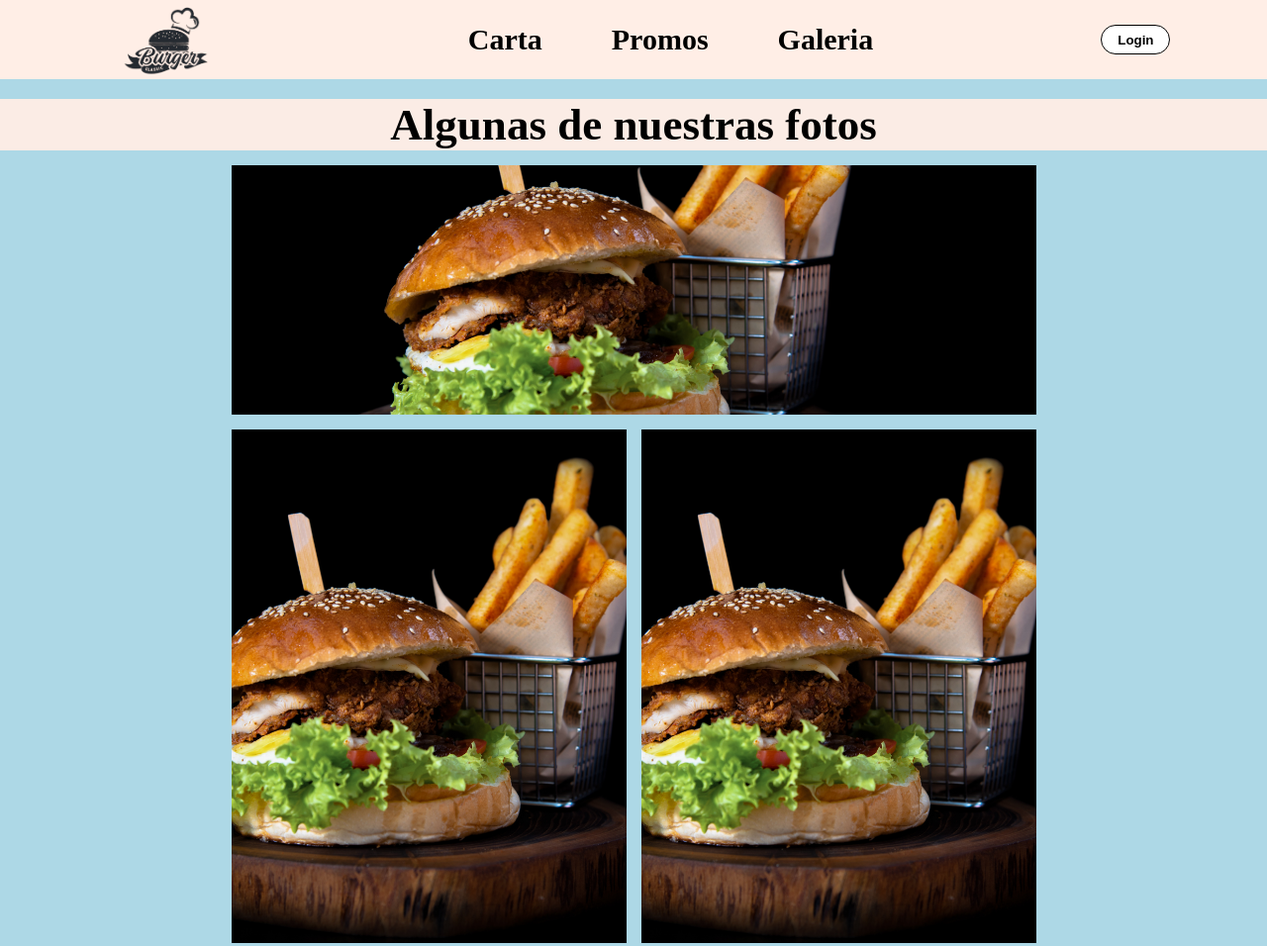
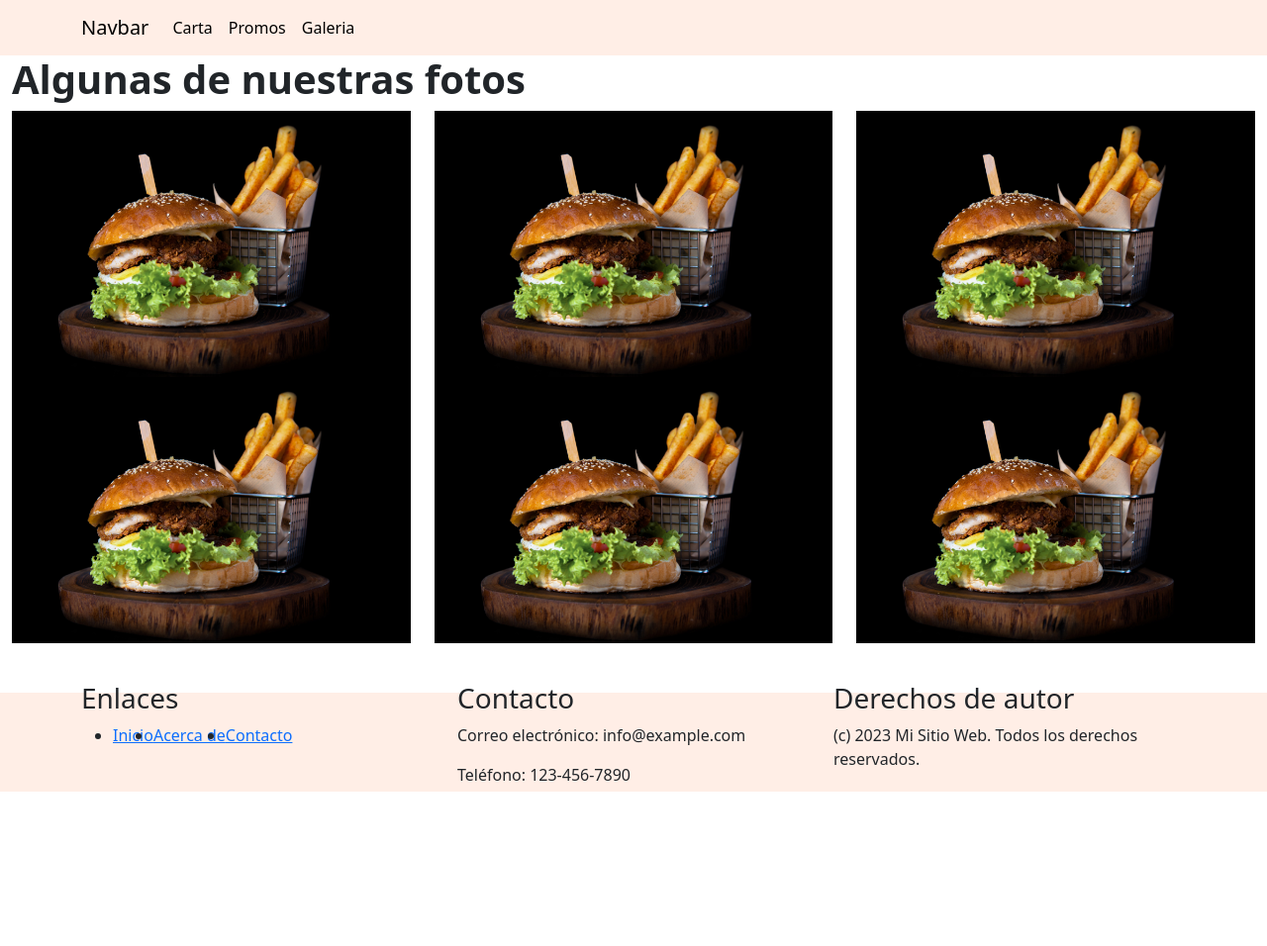
Before and after one commit to Brunorp35/Burgersky-Bresca, a plain HTML site: page pages/galeria.html in a window 1280 px wide. Shown: the top 956 px of the page at 99% size. After the commit the page ends 811 px from the top, so only its background shows below. Drawn offline with nearby package versions, Linux system fonts and the light colour scheme.

Commit message:
cambio de header y footer

```diff
--- a/css/style.css
+++ b/css/style.css
@@ -1,21 +1,19 @@
-*{
-    margin: 0;
-    padding: 0;
-    box-sizing: border-box;
-}
+
 html{
     position: relative;
 }
-header{
+/* header{
     background-color: #FFEEE6;
     display: flex;
     align-items: center;
     justify-content: space-around;
     height: 5rem;
     flex-wrap: nowrap;
+} */
+
+.colorbarra{
+    background-color: #FFEEE6;
 }
-
-
 
 body{
     height: 100%;
--- a/pages/galeria.html
+++ b/pages/galeria.html
@@ -5,66 +5,86 @@
     <meta name="viewport" content="width=device-width, initial-scale=1.0">
     <link rel="stylesheet" href="../css/style.css">
     <script src="https://kit.fontawesome.com/e364be3451.js" crossorigin="anonymous"></script>
+    <link href="https://cdn.jsdelivr.net/npm/bootstrap@5.3.2/dist/css/bootstrap.min.css" rel="stylesheet" integrity="sha384-T3c6CoIi6uLrA9TneNEoa7RxnatzjcDSCmG1MXxSR1GAsXEV/Dwwykc2MPK8M2HN" crossorigin="anonymous">
     <title>Contacto</title>
 </head>
 <body>
-    <header>
-        <div class="logo">
-            <a href="../index.html"><img src="../img/burger-restaurant-logo-design-565fd7-removebg-preview.png" alt="Logo de la marca"></a>
+        <nav class="navbar navbar-expand-lg colorbarra">
+            <div class="container">
+              <a class="navbar-brand" href="#">Navbar</a>
+              <button class="navbar-toggler" type="button" data-bs-toggle="collapse" data-bs-target="#navbarNavDropdown" aria-controls="navbarNavDropdown" aria-expanded="false" aria-label="Toggle navigation">
+                <span class="navbar-toggler-icon"></span>
+              </button>
+              <div class="collapse navbar-collapse" id="navbarNavDropdown">
+                <ul class="navbar-nav ml-auto">
+                  <li class="nav-item">
+                    <a class="nav-link active" aria-current="page" href="./carta.html">Carta</a>
+                  </li>
+                  <li class="nav-item">
+                    <a class="nav-link active" href="./promos.html">Promos</a>
+                  </li>
+                  <li class="nav-item">
+                    <a class="nav-link active" href="./galeria.html">Galeria</a>
+                  </li>
+
+                </ul>
               </div>
-        <nav>
-            <ul class="nav-links">
-                <li><a href="./carta.html"><b>Carta</b></a></li>
-                <li><a href="./promos.html"><b>Promos</b></a></li>
-                <li><a href="#"><b>Galeria</b></a></li>
-            </ul>
+            </div>
           </nav>
-        <a href="./login.html" class="btn"><button><b>Login</b></button></a>
-    </header>
     <main>
-        <section class="tituloGaleria">
+        <div class="container-fluid">
+            <div>
             <h1><b>Algunas de nuestras fotos</b></h1>
-        </section>
-        <section class="galeriaGrid">
-            <div class="imagenGaleria img1">
-                <img src="../img/sk-uVPV_nV17Tw-unsplash.jpg" alt="">
-            </div>
-            <div class="imagenGaleria img2">
-                <img src="../img/sk-uVPV_nV17Tw-unsplash.jpg" alt="">
-            </div>
-            <div class="imagenGaleria img3">
-                <img src="../img/sk-uVPV_nV17Tw-unsplash.jpg" alt="">
-            </div>
-            <div class="imagenGaleria img4">
-                <img src="../img/sk-uVPV_nV17Tw-unsplash.jpg" alt="">
-            </div>
-            <div class="imagenGaleria img5">
-                <img src="../img/sk-uVPV_nV17Tw-unsplash.jpg" alt="">
-            </div>
-            <div class="imagenGaleria img6">
-                <img src="../img/sk-uVPV_nV17Tw-unsplash.jpg" alt="">
             </div>
 
-        </section>
+            <div class="row">
+
+                <div class="col-sm-12 col-md-6 col-lg-4 col-xl-4">
+                    <img src="../img/sk-uVPV_nV17Tw-unsplash.jpg" class="img-fluid" alt="">
+                </div>
+                <div class="col-sm-12 col-md-6 col-lg-4 col-xl-4">
+                    <img src="../img/sk-uVPV_nV17Tw-unsplash.jpg" class="img-fluid" alt="">
+                </div>
+                <div class="col-sm-12 col-md-6 col-lg-4 col-xl-4">
+                    <img src="../img/sk-uVPV_nV17Tw-unsplash.jpg" class="img-fluid" alt="">
+                </div>
+                <div class="col-sm-12 col-md-6 col-lg-4 col-xl-4">
+                    <img src="../img/sk-uVPV_nV17Tw-unsplash.jpg" class="img-fluid" alt="">
+                </div>
+                <div class="col-sm-12 col-md-6 col-lg-4 col-xl-4">
+                    <img src="../img/sk-uVPV_nV17Tw-unsplash.jpg" class="img-fluid" alt="">
+                </div>
+                <div class="col-sm-12 col-md-6 col-lg-4 col-xl-4">
+                    <img src="../img/sk-uVPV_nV17Tw-unsplash.jpg" class="img-fluid" alt="">
+                </div>
+            </div>
+
+        </div>
     </main>
     <footer>
-        <div>
-            <ul class="listRedes">
-                <li><i class="fa-brands fa-square-facebook"></i></li>
-                <li><i class="fa-brands fa-square-instagram"></i></li>
-                <li><i class="fa-brands fa-twitter"></i></li>
+        <div class="container">
+          <div class="row">
+            <div class="col-lg-4">
+              <h3>Enlaces</h3>
+              <ul class="d-flex">
+                <li><a href="#">Inicio</a></li>
+                <li><a href="#">Acerca de</a></li>
+                <li><a href="#">Contacto</a></li>
               </ul>
             </div>
-        <div>
-            <ul class="listUbis">
-                <li><i class="fa-solid fa-location-dot"></i>      Av. Francia 445</li>
-                <li><i class="fa-solid fa-location-dot"></i>      Avellaneda 778</li>
-                <li><i class="fa-solid fa-location-dot"></i>      Rivadavia 2376</li>
-            </ul>
+            <div class="col-lg-4">
+              <h3>Contacto</h3>
+              <p>Correo electrónico: info@example.com</p>
+              <p>Teléfono: 123-456-7890</p>
             </div>
-        <div>
-            <i class="fa-brands fa-whatsapp"></i>
+            <div class="col-lg-4">
+              <h3>Derechos de autor</h3>
+              <p>(c) 2023 Mi Sitio Web. Todos los derechos reservados.</p>
+            </div>
+          </div>
         </div>
       </footer>
+    <script src="https://cdn.jsdelivr.net/npm/@popperjs/core@2.11.8/dist/umd/popper.min.js" integrity="sha384-I7E8VVD/ismYTF4hNIPjVp/Zjvgyol6VFvRkX/vR+Vc4jQkC+hVqc2pM8ODewa9r" crossorigin="anonymous"></script>
+<script src="https://cdn.jsdelivr.net/npm/bootstrap@5.3.2/dist/js/bootstrap.min.js" integrity="sha384-BBtl+eGJRgqQAUMxJ7pMwbEyER4l1g+O15P+16Ep7Q9Q+zqX6gSbd85u4mG4QzX+" crossorigin="anonymous"></script>
 </body>
 </html>
```
Lines whose indentation alone changed are shown as unchanged.
